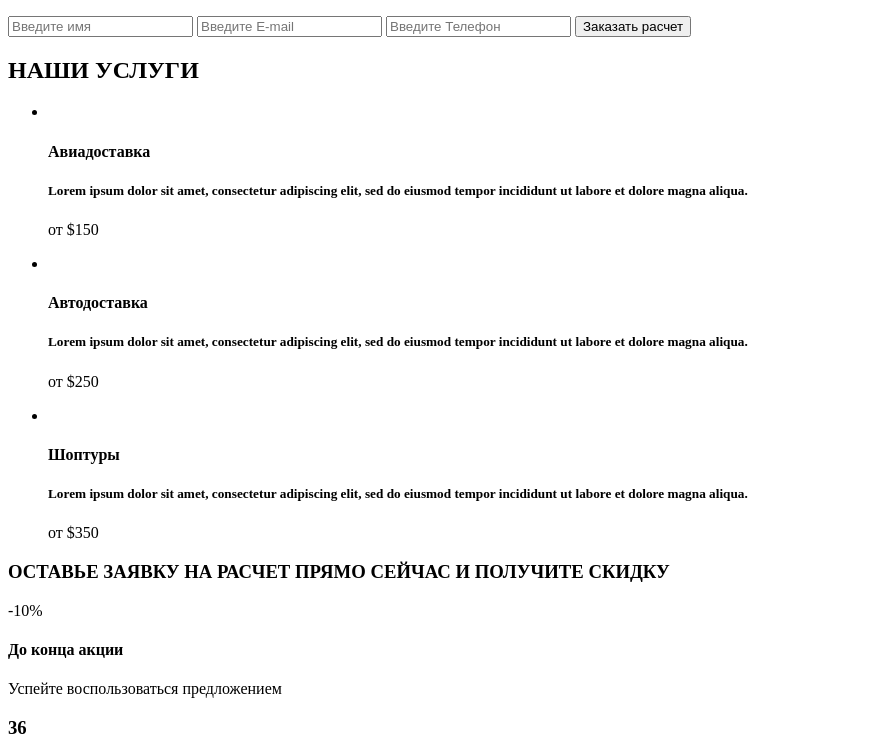
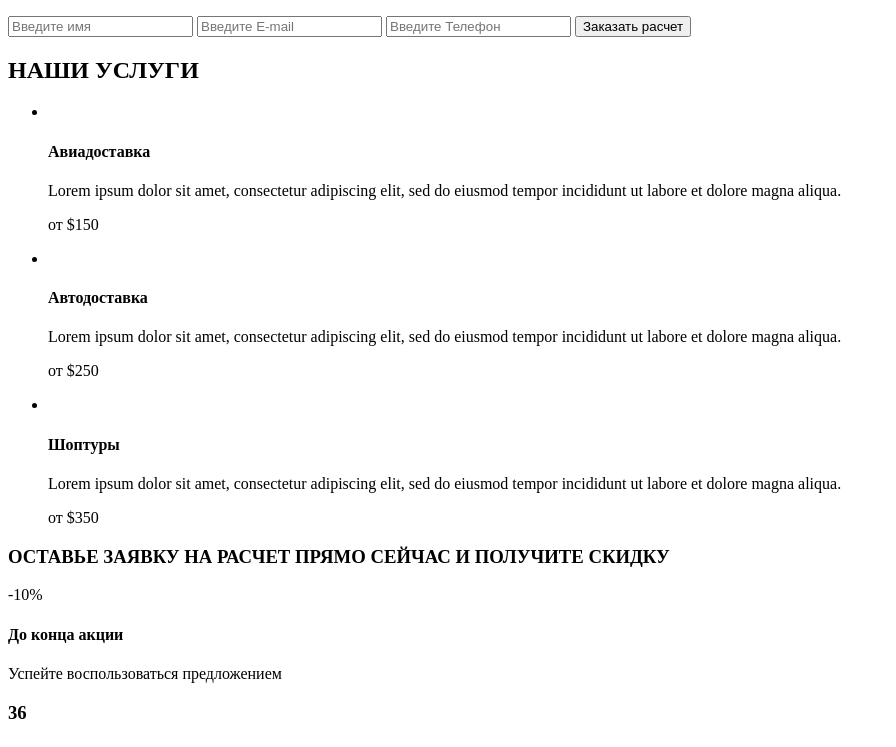
Before and after one commit to groblnk/WebTrainLes3, a plain HTML site: page index.html in a window 1280 px wide. Shown: the part 329-1076 px from the top of the page, without its empty margins (0-896 px from the left). Drawn offline with Linux system fonts and the light colour scheme.

Commit message:
Исправление h5 на p

```diff
--- a/index.html
+++ b/index.html
@@ -70,19 +70,19 @@
             <li>
                 <img src="#" alt="">
                 <h4>Авиадоставка</h4>
-                <h5>Lorem ipsum dolor sit amet, consectetur adipiscing elit, sed do eiusmod tempor incididunt ut labore et dolore magna aliqua.</h5>
+                <p>Lorem ipsum dolor sit amet, consectetur adipiscing elit, sed do eiusmod tempor incididunt ut labore et dolore magna aliqua.</p>
                 <p>от $150</p>
             </li>
             <li>
                 <img src="#" alt="">
                 <h4>Автодоставка</h4>
-                <h5>Lorem ipsum dolor sit amet, consectetur adipiscing elit, sed do eiusmod tempor incididunt ut labore et dolore magna aliqua.</h5>
+                <p>Lorem ipsum dolor sit amet, consectetur adipiscing elit, sed do eiusmod tempor incididunt ut labore et dolore magna aliqua.</p>
                 <p>от $250</p>
             </li>
             <li>
                 <img src="#" alt="">
                 <h4>Шоптуры</h4>
-                <h5>Lorem ipsum dolor sit amet, consectetur adipiscing elit, sed do eiusmod tempor incididunt ut labore et dolore magna aliqua.</h5>
+                <p>Lorem ipsum dolor sit amet, consectetur adipiscing elit, sed do eiusmod tempor incididunt ut labore et dolore magna aliqua.</p>
                 <p>от $350</p>
             </li>
         </ul>
@@ -240,7 +240,7 @@
 </footer>
 
 <!-- JS Scripts -->
-<script src="js/main.js"></script>
+<!--<script src="js/main.js"></script>-->
 </body>
 
 </html>
```
